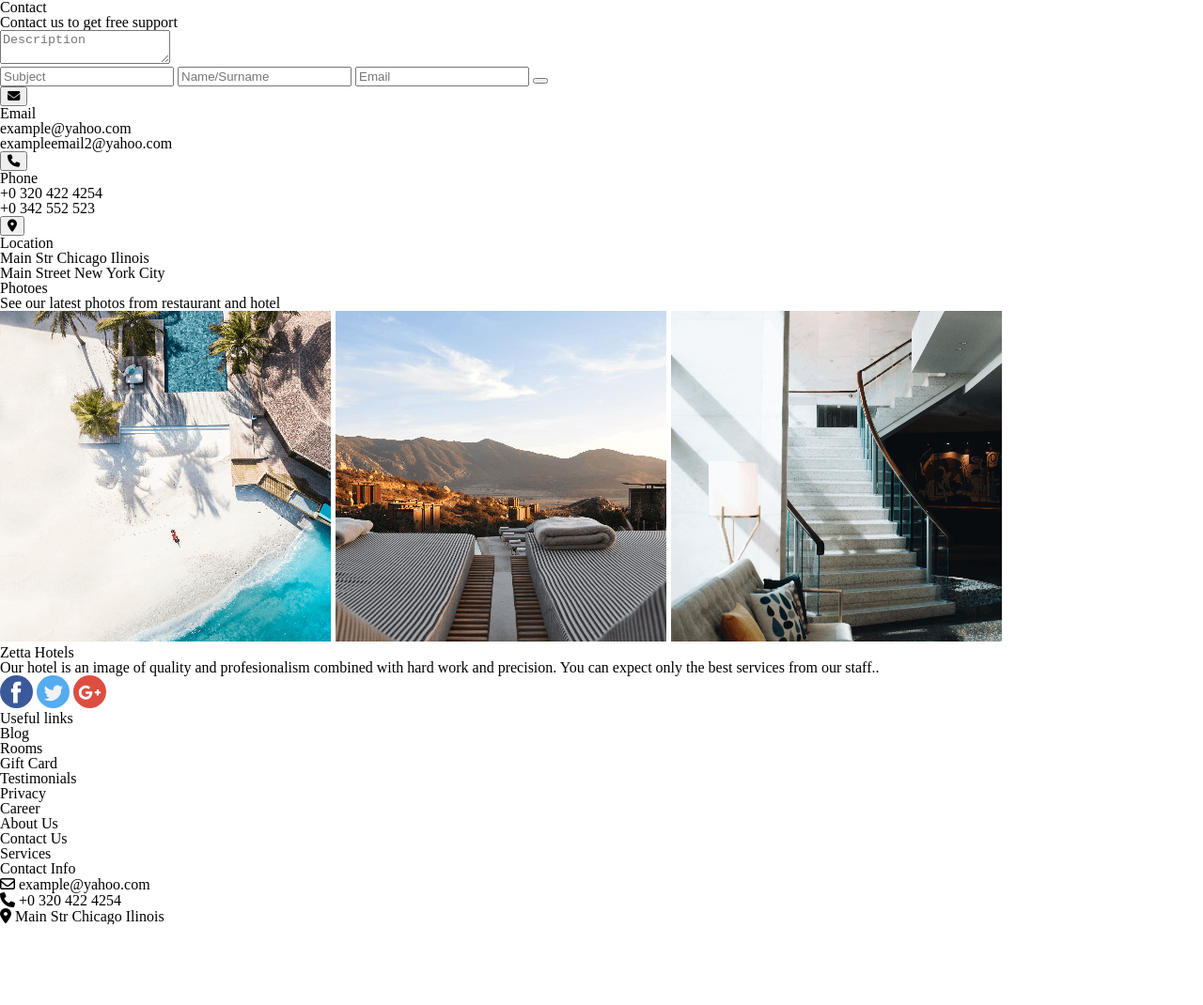
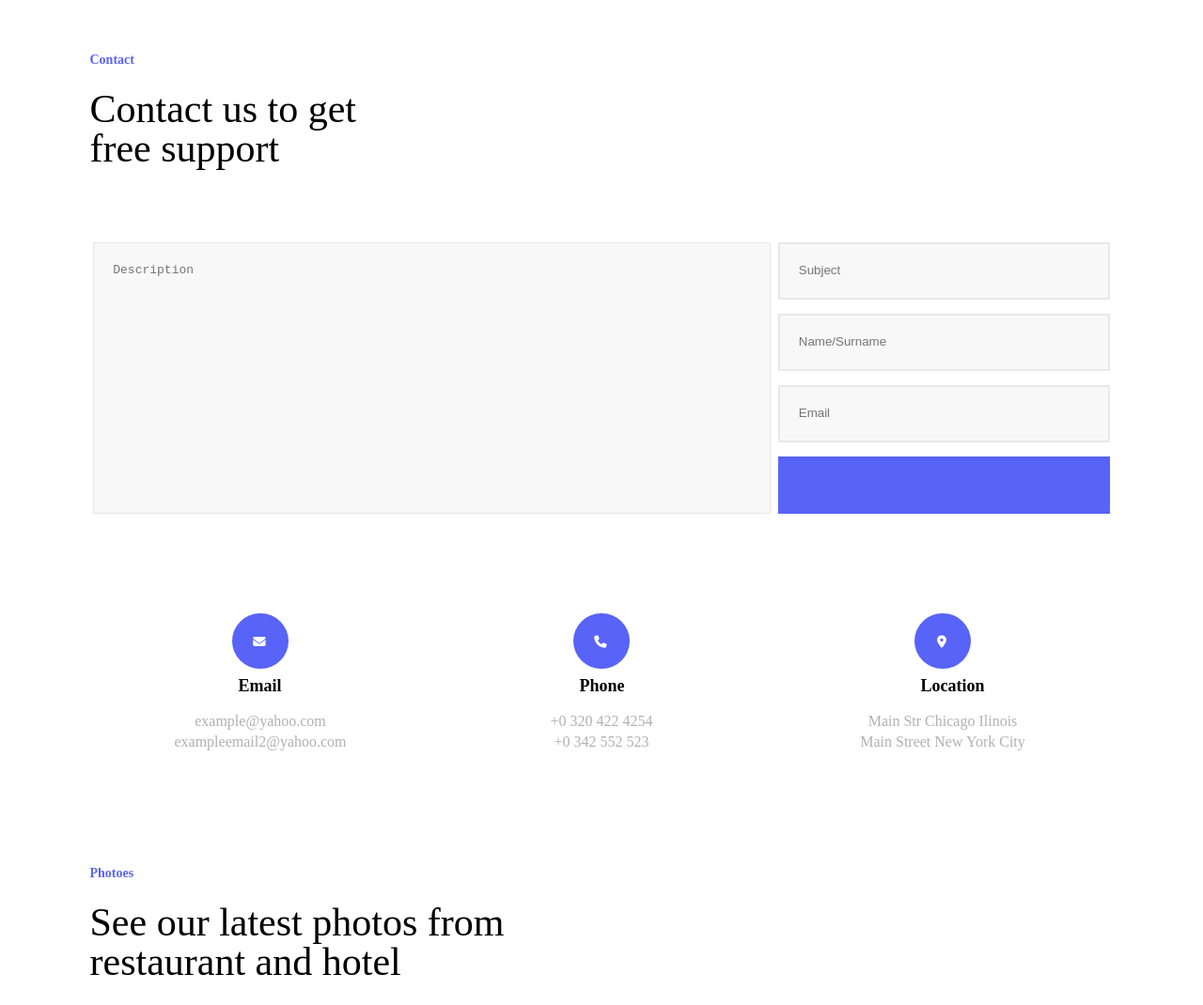
Before and after one commit to vaxokurashidze/homework12, a plain HTML site: page index.html in a window 1280 px wide. Shown: the top 1070 px of the page at 94% size. Before the commit the page ends 984 px from the top, so only its background shows below. Drawn offline with Linux system fonts and the light colour scheme.

Commit message:
style
at this moment i made the style.
i gave input and button size,widht,height and color.
text give fons size and font family.

```diff
--- a/scss/_style.scss
+++ b/scss/_style.scss
@@ -0,0 +1,192 @@
+.container {
+    max-width: 1089px;
+    width: 100%;
+    margin: 57px auto;
+
+    h5 {
+        width: 48px;
+        height: 17px;
+        color: #5863f8;
+        font-family: solid 'Poppins', sans-serif;
+        font-size: 14px;
+        font-weight: bold;
+        margin-bottom: 21px;
+    }
+    h2 {
+        width: 313px;
+        height: 106px;
+        color: #000000;
+        font-family: solid 'Poppins', sans-serif;
+        font-size: 42px;
+        padding-bottom: 57px;
+    }
+
+}
+
+.s-1, .card-wrapper {
+    display: flex;
+    justify-content: space-around;
+
+    textarea {
+        width: 721px;
+        height: 289px;
+        padding: 21px 600px 251px 20px;
+        border: 1px solid #e8e8e8;
+        background-color: #f8f8f8;
+        font-size: 13px;
+        resize: none;
+      }
+
+      .box {
+        width: 353px;
+        height: 289px;
+        display: flex;
+        flex-direction: column;
+        justify-content: space-around;
+        margin-bottom: 49px;
+
+        input[type=text], [type=email]  {
+            width: 353px;
+            height: 61px;
+            padding: 21px 204px 23px 20px;
+            margin-bottom: 15px;
+            display: inline-block;
+            border: 2px solid #e8e8e8;
+            background-color: #f8f8f8;
+          }
+          button[type=send] {
+            width: 100%;
+            height: 61px;
+            background-color: #5863f8;
+            color: white;
+            padding: 21px 150px;
+            border: none;
+            cursor: pointer;
+          }
+          button[type=send]:hover {
+            background-color: #58f8e3;
+          }
+    }
+}
+.card {
+    width: 202px;
+    height: 140px;
+    display: flex;
+    justify-content: space-between;
+    align-items: center;
+    flex-direction: column;
+    line-height: 7px;
+    margin-bottom: 73px;
+
+    & > img {
+        width: 60px;
+        height: 59px;
+    }
+
+    .btn {
+        width: 60px;
+        height: 59px;
+        background-color: #5863f8;
+        color: #ffffff;
+        cursor: pointer;
+        border: none;
+        border-radius: 30px;
+        padding: 23px 22px 21px 20px;
+    }
+
+ h4 {
+        width: 47px;
+        height: 22px;
+        color: #000000;
+        font-family: solid 'Poppins', sans-serif;
+        font-weight: bold;
+        font-size: 18px;
+        padding-bottom: 7px;
+    }
+.div {
+        color: #b1b1b1;
+        font-family: solid 'Poppins', sans-serif;
+    }
+
+}
+
+.h2 {
+    width: 464px !important;
+    height: 106px !important;
+}
+
+.image-wrapper {
+    display: flex;
+    justify-content: space-between;
+    margin-bottom: 4px;
+    max-width: 1247px;
+    width: 100%;
+    margin: 7px auto;
+
+    &  >img {
+        width: 353px;
+        height: 353px;
+    }
+}
+
+    footer {
+        max-width: 100%;
+        width: 100%;
+        height: 396px;
+        background-color: #121212;
+        display: flex;
+        justify-content: space-between;
+
+        .foot {
+            width: 100%;
+            height: 191px;
+            margin-top: 91px;
+            margin-left: 100px;
+
+            & > h4 {
+                color: #ffffff;
+                font-size: 24px;
+                font-family: solid 'Poppins', sans-serif;
+                font-weight: bold;
+                width: 126px;
+                height: 29px;
+                margin-bottom: 23px;
+            }
+            & > p {
+                width: 255px;
+                height: 81px;
+                color: #b1b1b1;
+                font-size: 14px;
+                font-family: solid 'Poppins', sans-serif;
+                margin-bottom: 23px;
+            }
+            .img {
+                width: 36px;
+                height: 36px;
+                margin-right: 9px;
+            }
+
+            ul {
+                display: flex;
+                justify-content: space-between;
+                flex-direction: column;
+                height: 153px;
+                width: 100%;
+                line-height: 12px;
+
+                & > :first-child  {
+                    color: #ffffff;
+                    font-size: 18px;
+                    font-family: solid 'Poppins', sans-serif;
+                }
+
+                li {
+                    font-size: 14px;
+                    color: #5863f8;
+                    font-family: solid 'Poppins', sans-serif;
+
+                }
+            }
+
+        }
+    }
```
Also changed, not shown: index.html (+1 -0 lines), css/global.css, 1 other file.
